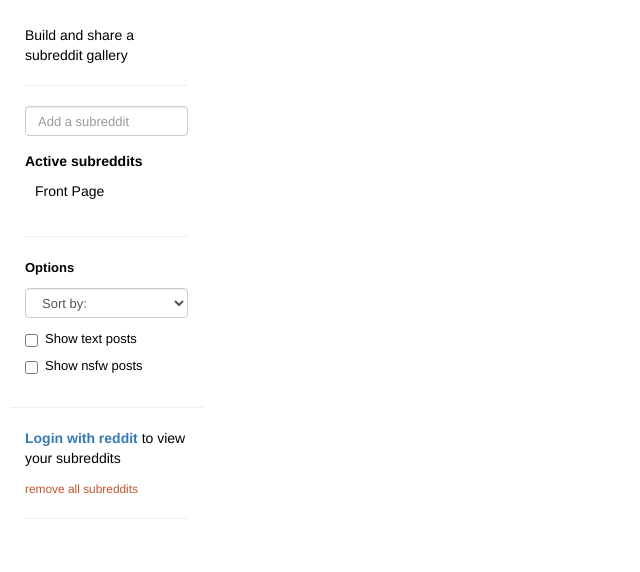
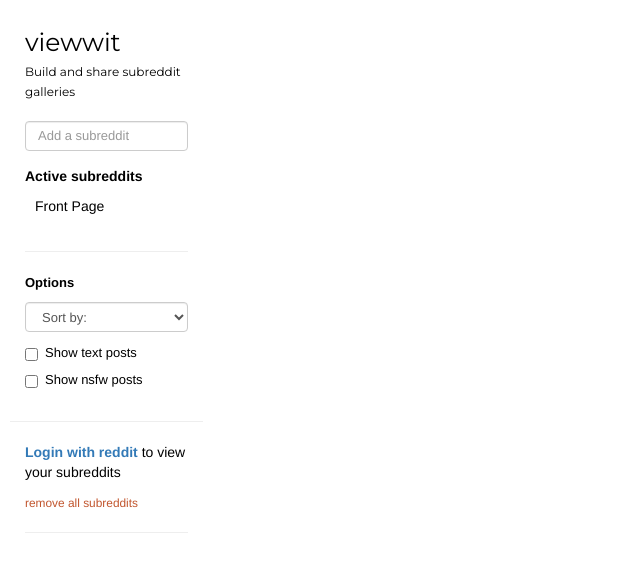
Before and after one commit to gabranches/Vuiit, a Flask app: page / in a window 1280 px wide. Shown: the top 572 px of the page, without its empty margins (0-640 px from the left). Run offline with Flask 2, Linux system fonts and the light colour scheme; some libraries are stand-ins or nearby versions.

Commit message:
left menu css changes

```diff
--- a/app/static/style.css
+++ b/app/static/style.css
@@ -44,7 +44,6 @@
 /* Top Menu (Mobile) */
 
 .menu-top {
-  margin-bottom:20px;
 }
 
 #options-leave {
@@ -58,6 +57,20 @@
 }
 
 /* Left Menu */
+
+#logo {
+  font-family: 'Montserrat', sans-serif;
+  font-size: 25px;
+}
+
+.tagline {
+  font-family: 'Montserrat', sans-serif;
+  font-size: 12px;
+}
+
+.input-wrapper {
+  margin-top: 20px;
+}
 
 #login-div {
   padding-left: 0px;
--- a/app/templates/index.html
+++ b/app/templates/index.html
@@ -5,6 +5,7 @@
     <meta charset="utf-8">
     <meta name="viewport" content="width=device-width, initial-scale=1, maximum-scale=1">
     <link rel="stylesheet" href="//maxcdn.bootstrapcdn.com/bootstrap/3.2.0/css/bootstrap.min.css">
+    <link href='https://fonts.googleapis.com/css?family=Montserrat' rel='stylesheet' type='text/css'>
     <link rel="stylesheet" href="/static/style.css">
   </head>
   <body>
@@ -12,11 +13,12 @@
       <div class="row">
       	<!-- Top Menu (Mobile) -->
         <div id="top-menu" class="hidden-lg hidden-md col-xs-12 text-center affix-top">
-          <span id="options-enter">Tap To edit subreddits</span>
-          <span id="options-leave">Tap To return To gallery</span>
+          <span id="options-enter">Tap to edit subreddits</span>
+          <span id="options-leave">Tap to return To gallery</span>
         </div>
-				<!-- Left Menu -->
+        <!-- Left Menu -->
         <div id="left-menu" class="hidden-xs hidden-sm col-md-2 affix-top">
+          <div id="logo" class='text-left'>viewwit</div>
           <div class="row menu-top">
             <div class="col-xs-12 sub-pg">
               Browsing <strong>r/{{sub}}</strong>
@@ -33,16 +35,15 @@
 
             <div class="col-xs-12 sub-pg link-pg mysubs-pg">
               <a href="/">Back to main page</a>
+              <hr>
             </div>
 
             <div class="col-xs-12 main-pg">
-              Build and share a subreddit gallery</a>
+              <span class="tagline">Build and share subreddit galleries</span>
             </div>
 
           </div>
-          <hr>
-          <div class="row main-pg">
-
+          <div class="row main-pg input-wrapper">
             <div class="col-xs-12">
               <input type="input" class="form-control" id="input-sub" placeholder="Add a subreddit">
             </div>
```
